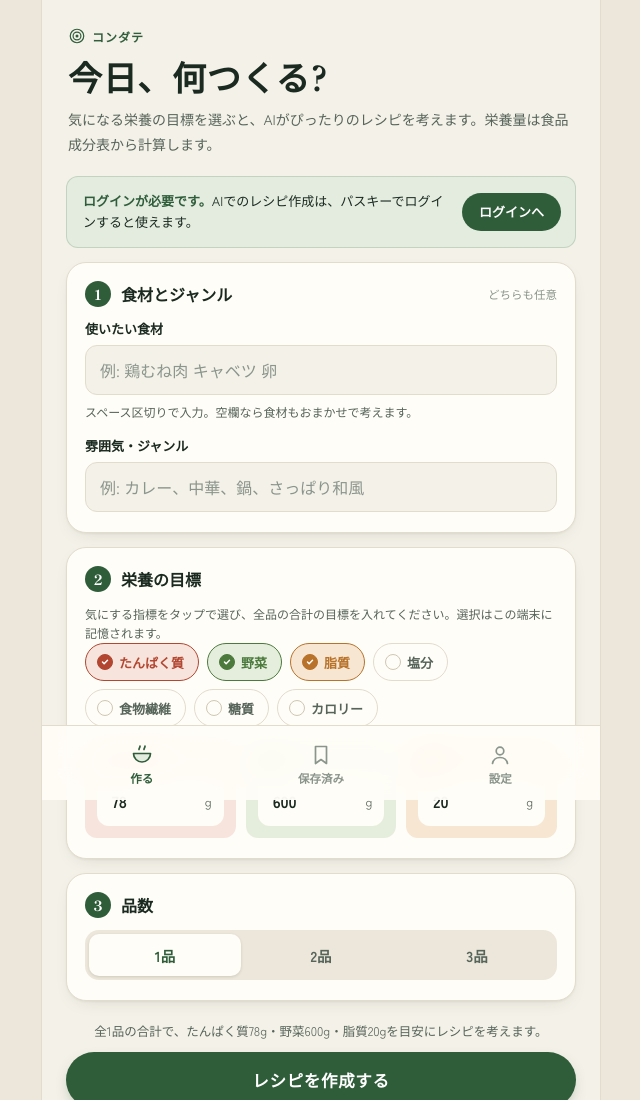
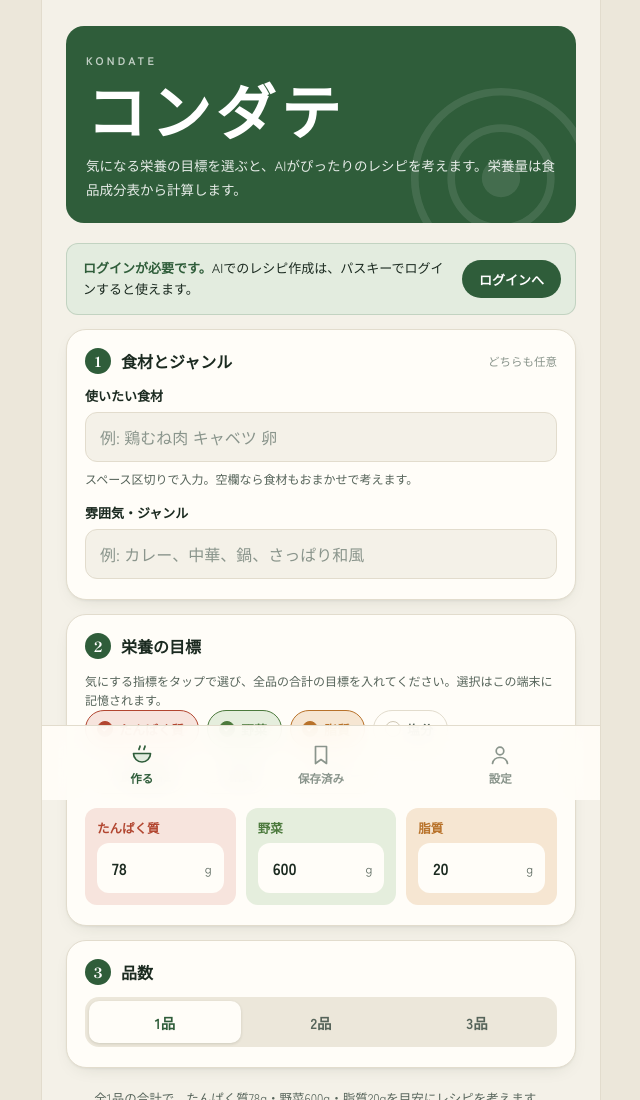
Before and after one commit to mhw4ynp9zt-ux/recipe-app, a website: page index.html in a window 1280 px wide. Shown: the top 1100 px of the page, without its empty margins (319-959 px from the left). Drawn offline with Linux system fonts and the light colour scheme; no server answers; a web font is replaced by a local one.

Commit message:
Add files via upload

```diff
--- a/css/style.css
+++ b/css/style.css
@@ -1,7 +1,10 @@
 /* ==========================================================
-   今日のレシピ回し — スタイル
+   コンダテ — スタイル
    テーマ: 生成りの紙 × 深い緑 × 栄養指標ごとの色(献立ノートの雰囲気)
    ========================================================== */
+/* ヘッダーのロゴ用フォント(Zen Maru Gothic の極太) */
+@import url('https://fonts.googleapis.com/css2?family=Zen+Maru+Gothic:wght@900&display=swap');
+
 :root{
   color-scheme: only light;
 
@@ -39,6 +42,7 @@
   --shadow:0 1px 2px rgba(40,50,30,.05), 0 6px 20px -12px rgba(40,50,30,.25);
   --tabbar-h:62px;
   --serif:'Shippori Mincho', serif;
+  --logo:'Zen Maru Gothic', 'Zen Kaku Gothic New', system-ui, sans-serif;
 }
 
 *{box-sizing:border-box;}
@@ -75,28 +79,60 @@ button{font-family:inherit; color:inherit;}
   padding:calc(env(safe-area-inset-top) + 22px) 16px calc(env(safe-area-inset-bottom) + var(--tabbar-h) + 32px);
 }
 
-/* ---------- ヘッダー ---------- */
-.hero{margin:4px 2px 20px;}
+/* ---------- ヘッダー(深緑のバナー + 白抜きのロゴ) ---------- */
+.hero{
+  position:relative;
+  overflow:hidden;
+  margin:4px 0 20px;
+  padding:26px 20px 22px;
+  background:var(--brand);
+  color:#fff;
+  border-radius:18px;
+}
+/* ロゴの上の小さな英字 */
+.hero::before{
+  content:"KONDATE";
+  position:relative;
+  display:block;
+  margin:0 0 8px;
+  font-size:11px; font-weight:700; letter-spacing:.3em;
+  opacity:.7;
+}
 .brand{
-  display:inline-flex; align-items:center; gap:6px;
-  margin:0 0 10px;
-  font-size:12px; font-weight:700; letter-spacing:.08em;
-  color:var(--brand);
+  display:block;
+  margin:0 0 12px;
+  font-family:var(--logo);
+  font-weight:900;
+  font-size:clamp(44px, 15vw, 60px);
+  line-height:1.1;
+  letter-spacing:.08em;
+  color:#fff;
 }
-.brand-mark{width:18px; height:18px;}
+/* 的のマークは、バナーの右下に大きく薄く敷く */
+.brand-mark{
+  position:absolute;
+  right:-40px; bottom:-70px;
+  width:230px; height:230px;
+  opacity:.1;
+  pointer-events:none;
+}
+.brand-mark circle{stroke-width:.8;}
+/* 見出し(h1)は画面には出さず、読み上げ用に残す */
 .hero h1{
-  font-family:var(--serif);
-  font-weight:800;
-  font-size:30px;
-  line-height:1.3;
-  margin:0 0 8px;
-  letter-spacing:.02em;
+  position:absolute;
+  width:1px; height:1px;
+  margin:-1px; padding:0;
+  overflow:hidden;
+  clip:rect(0 0 0 0);
+  white-space:nowrap;
+  border:0;
 }
 .hero-lead{
+  position:relative;
   margin:0;
-  font-size:14px;
+  font-size:13.5px;
   line-height:1.75;
-  color:var(--ink-soft);
+  color:rgba(255,255,255,.88);
 }
 
 /* ---------- 下部のタブバー(親指で届く位置) ---------- */
@@ -813,7 +849,6 @@ select{
 @media (min-width:600px){
   .app{padding-left:24px; padding-right:24px; border-left:1px solid var(--line); border-right:1px solid var(--line);}
   .view-tabs{border-left:1px solid var(--line); border-right:1px solid var(--line);}
-  .hero h1{font-size:34px;}
 }
 @media (prefers-reduced-motion: reduce){
   *{animation:none !important; transition:none !important;}
```
